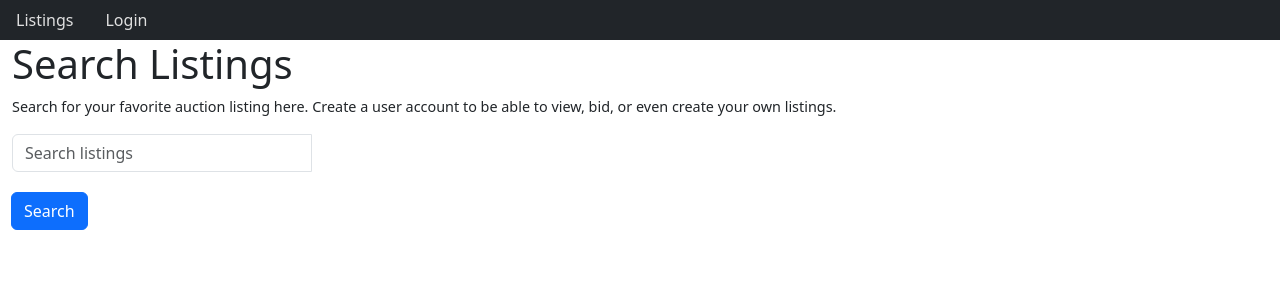
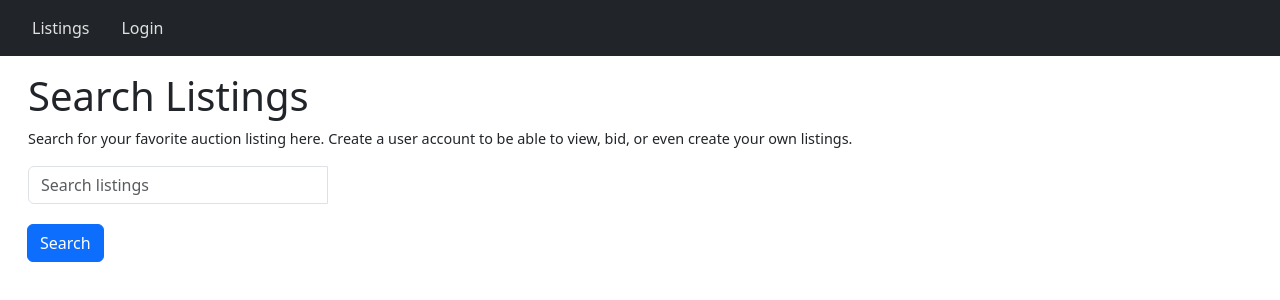
Before and after one commit to Ramsnes/semester_project_2_resit, a website: page index.html in a window 1280 px wide. Drawn offline with nearby package versions, Linux system fonts and the light colour scheme; files that its build step writes are made by us from their sources.

Commit message:
adds padding to nav, padding to front page text and label

```diff
--- a/index.html
+++ b/index.html
@@ -10,7 +10,7 @@
   <body>
     <div id="navbar"></div>
 
-    <div class="container-fluid">
+    <div class="container-fluid my-3 mx-3">
       <h1>Search Listings</h1>
       <p class="infoPara">Search for your favorite auction listing here. Create a user account to be able to view, bid, or even create your own listings. </p>
       <form id="search-form">
--- a/src/scss/_navbar.scss
+++ b/src/scss/_navbar.scss
@@ -1,4 +1,8 @@
 @import "../../node_modules/bootstrap/scss/navbar";
+
+#navbar #navbar {
+  padding: 1rem !important;
+}
 
 nav a,
 .nav-link,
```
